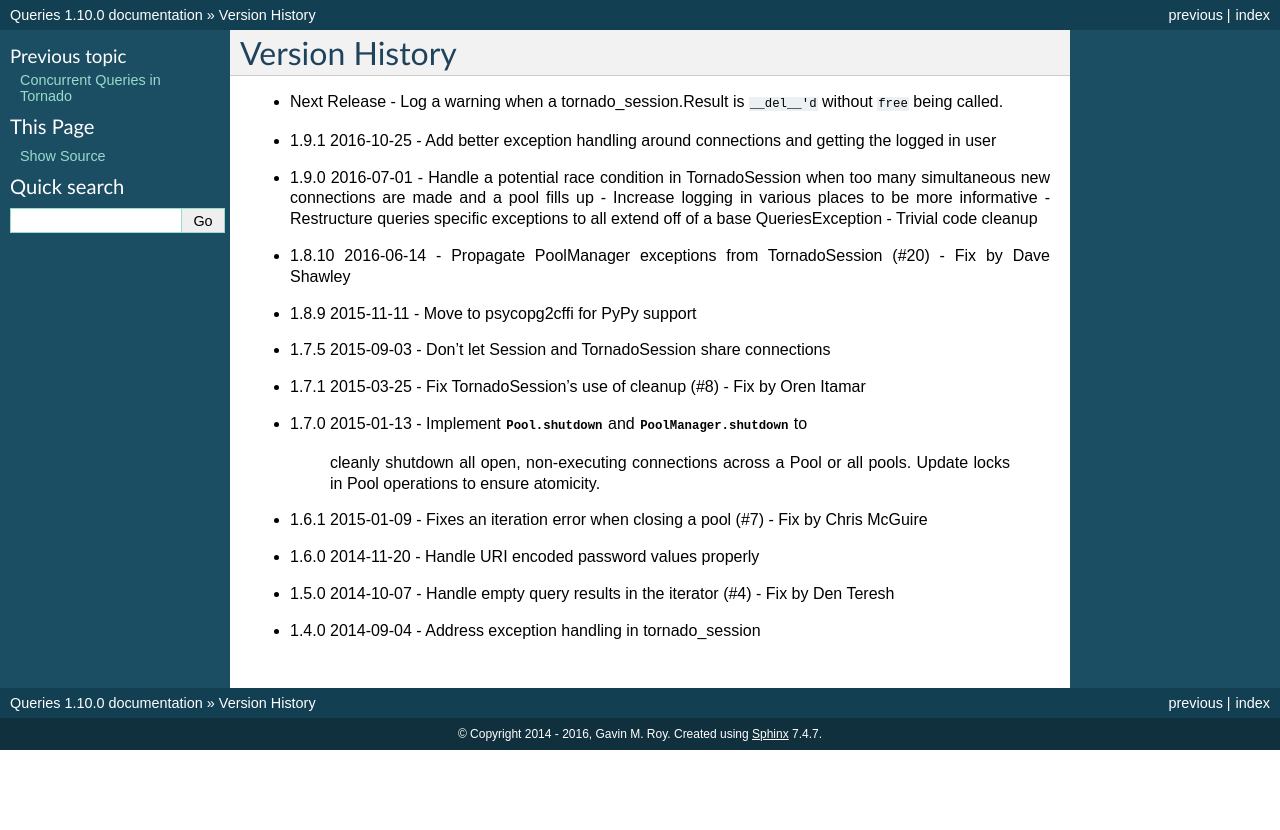
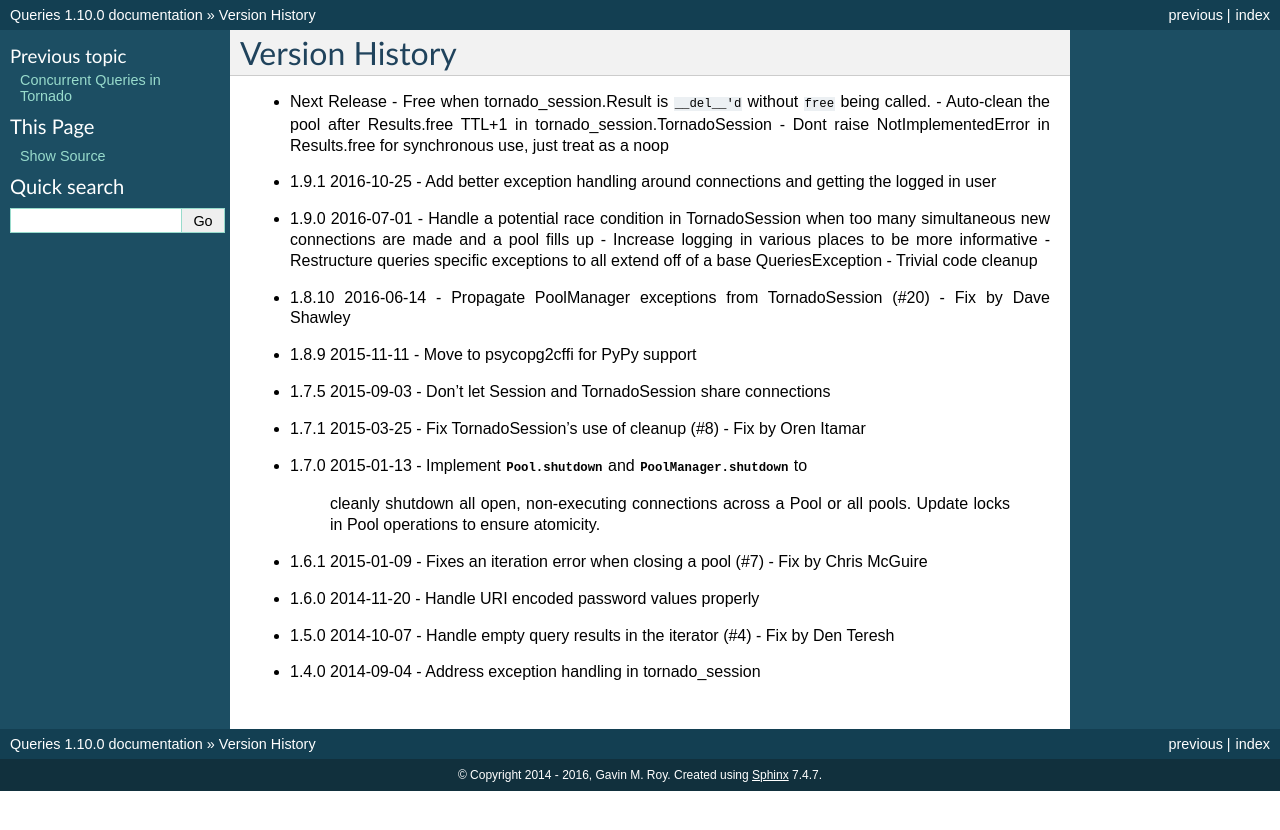
Before and after one commit to gmr/queries, a Sphinx documentation site: the page built from docs/history.rst, in a window 1280 px wide. Shown: the top 830 px of the page. Built offline with Sphinx 7.4.7, drawn with Linux system fonts in a browser that asks for light colours.

Commit message:
Update doc history

```diff
--- a/docs/history.rst
+++ b/docs/history.rst
@@ -1,7 +1,9 @@
 Version History
 ===============
 - Next Release
-  - Log a warning when a tornado_session.Result is ``__del__'d`` without ``free`` being called.
+  - Free when tornado_session.Result is ``__del__'d`` without ``free`` being called.
+  - Auto-clean the pool after Results.free TTL+1 in tornado_session.TornadoSession
+  - Dont raise NotImplementedError in Results.free for synchronous use, just treat as a noop
 - 1.9.1 2016-10-25
   - Add better exception handling around connections and getting the logged in user
 - 1.9.0 2016-07-01
```
